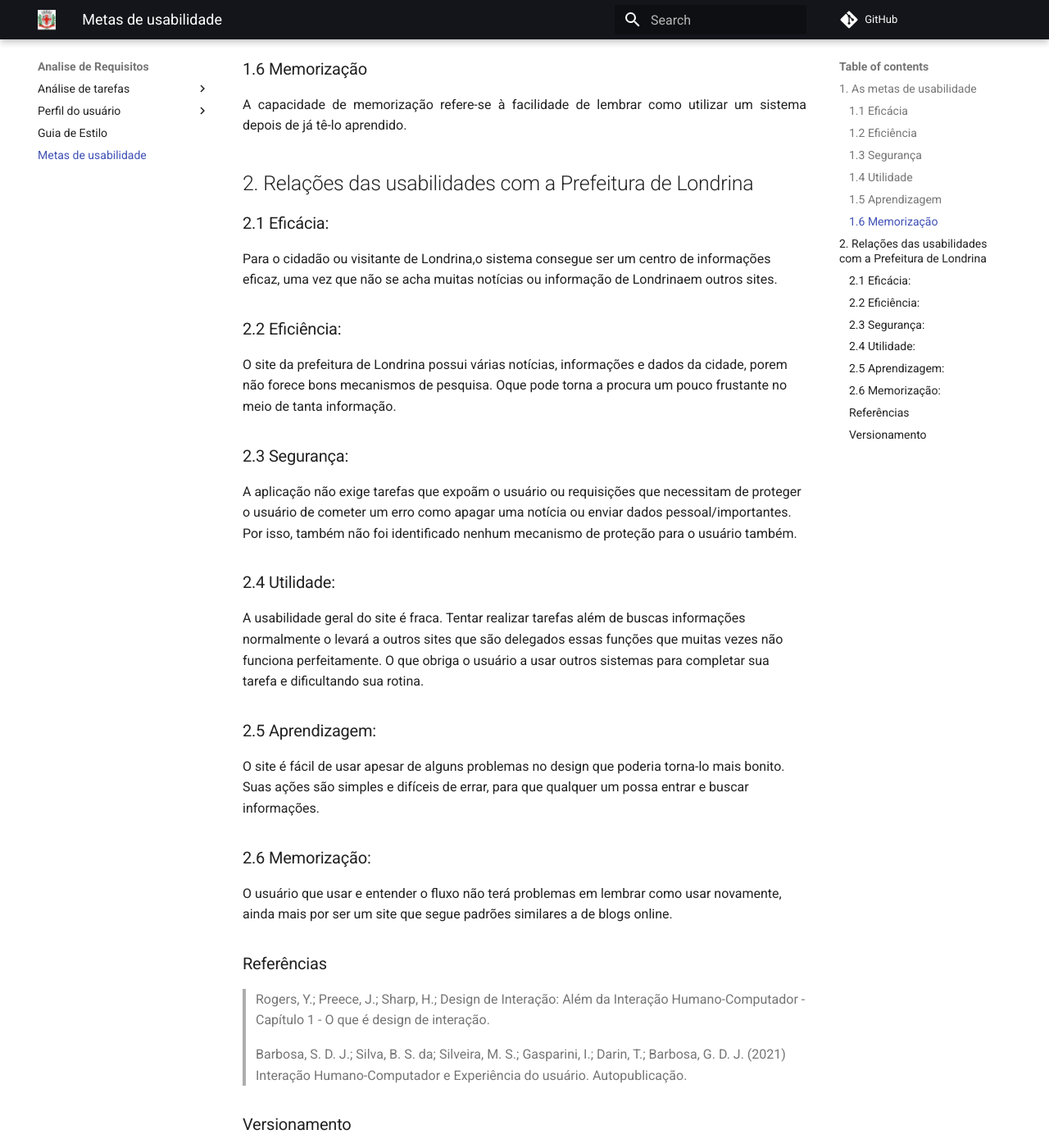
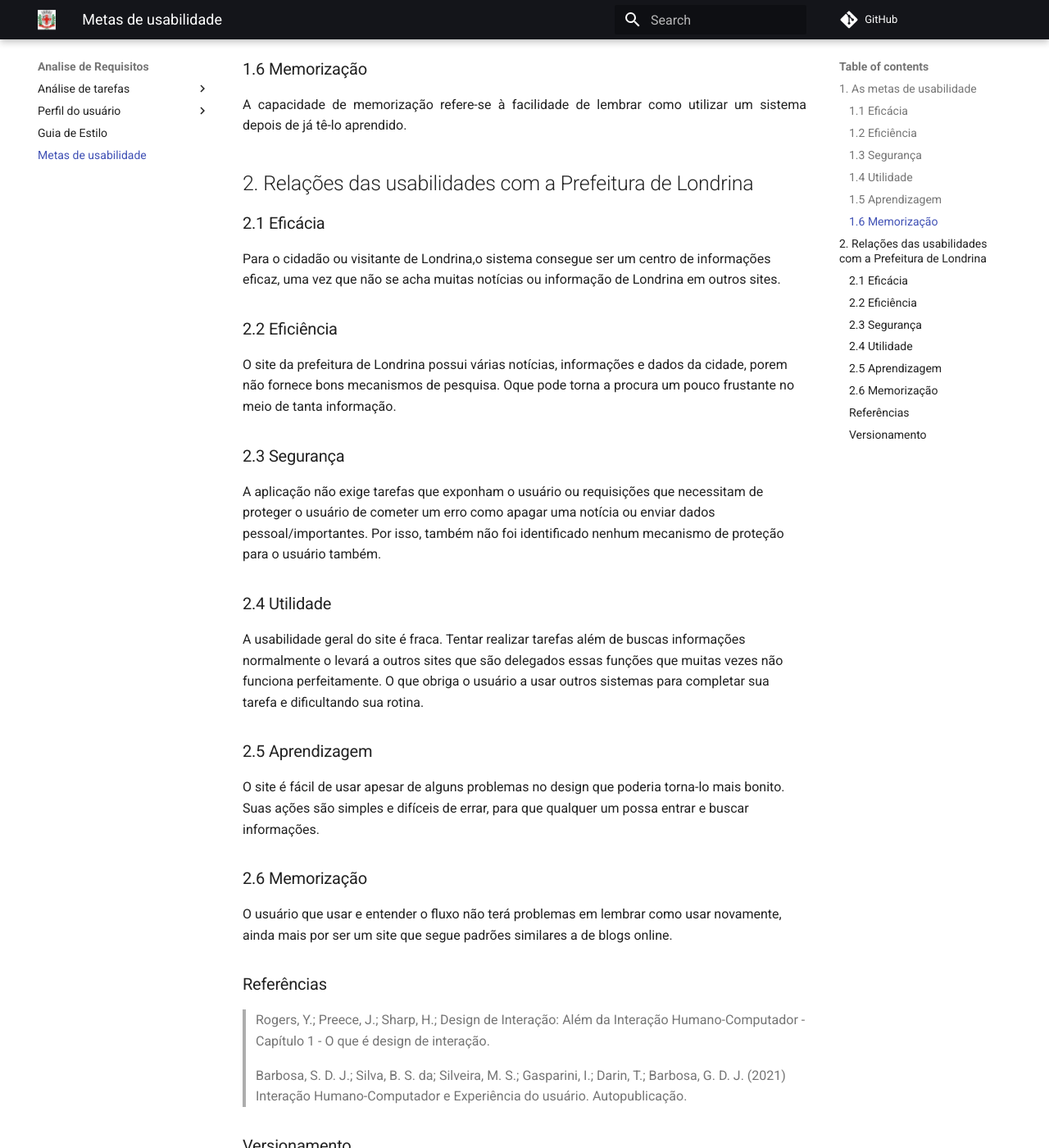
Before and after one commit to Interacao-Humano-Computador/2021.1-Prefeitura-de-Londrina, an MkDocs documentation site: the page built from docs/analise_de_requisitos/metas_de_usabilidade/metas.md, in a window 1280 px wide and 1400 px high, scrolled down 1040 px. Shown: the whole window at 82% size. Built offline with MkDocs 1.6.1 and Material for MkDocs 9.7.7, drawn with Linux system fonts in a browser that asks for light colours; comment, search, counter and statistics services are not loaded; some of the changed text lies outside the part shown.

```diff
--- a/docs/analise_de_requisitos/metas_de_usabilidade/metas.md
+++ b/docs/analise_de_requisitos/metas_de_usabilidade/metas.md
@@ -10,58 +10,66 @@ Existem ao total 6 (seis) metas de usabilidade de sistema que foram definidas po
 ## 1. As metas de usabilidade
 
 ### 1.1 Eficácia
+
 <p align = "justify">
 Se refere a o quanto o sistema é bom em fazer o que se espera dele.
 </p>
 
 ### 1.2 Eficiência
+
 <p align = "justify">
 Se refere à maneira como o sistema auxilia os usuários na realização de suas tarefas.
 </p>
 
 ### 1.3 Segurança
+
 <p align = "justify">
 Envolve proteger o usuário de condições perigosas e situações indesejáveis. Se refere a ajudar qualquer usuário a evitar os perigos de realizar ações indesejadas acidentalmente. Também diz respeito ao possível medo dos usuários diante das consequências de cometerem erros e como isso afeta seu comportamento.
 </p>
 
 ### 1.4 Utilidade
+
 <p align = "justify">
 Se refere à medida na qual o sistema oferece o tipo certo de funcionalidade, de modo que os usuários possam fazer aquilo que precisam ou desejam.
 </p>
 
 ### 1.5 Aprendizagem
+
 <p align = "justify">
 A capacidade de aprendizagem refere-se à facilidade de aprender a usar um sistema.
 </p>
 
 ### 1.6 Memorização
+
 <p align = "justify">
 A capacidade de memorização refere-se à facilidade de lembrar como utilizar um sistema depois de já tê-lo aprendido.
 </p>
 
 ## 2. Relações das usabilidades com a Prefeitura de Londrina
 
-### 2.1 Eficácia:
-  Para o cidadão ou visitante de Londrina,o sistema consegue ser um centro de informações eficaz, uma vez que não se acha muitas notícias ou informação de Londrinaem outros sites.
+### 2.1 Eficácia
 
-### 2.2 Eficiência:
-  O site da prefeitura de Londrina possui várias notícias, informações e dados da cidade, porem não forece bons mecanismos de pesquisa. Oque pode torna a procura um pouco frustante no meio de tanta informação.
+Para o cidadão ou visitante de Londrina,o sistema consegue ser um centro de informações eficaz, uma vez que não se acha muitas notícias ou informação de Londrina em outros sites.
 
+### 2.2 Eficiência
 
-### 2.3 Segurança:
-  A aplicação não exige tarefas que expoãm o usuário ou requisições que necessitam de proteger o usuário de cometer um erro como apagar uma notícia ou enviar dados pessoal/importantes. Por isso, também não foi identificado nenhum mecanismo de proteção para o usuário também.
+O site da prefeitura de Londrina possui várias notícias, informações e dados da cidade, porem não fornece bons mecanismos de pesquisa. Oque pode torna a procura um pouco frustante no meio de tanta informação.
 
+### 2.3 Segurança
 
-### 2.4 Utilidade:
-  A usabilidade geral do site é fraca. Tentar realizar tarefas além de buscas informações normalmente o levará a outros sites que são delegados essas funções que muitas vezes não funciona perfeitamente. O que obriga o usuário a usar outros sistemas para completar sua tarefa e dificultando sua rotina.
+A aplicação não exige tarefas que exponham o usuário ou requisições que necessitam de proteger o usuário de cometer um erro como apagar uma notícia ou enviar dados pessoal/importantes. Por isso, também não foi identificado nenhum mecanismo de proteção para o usuário também.
 
+### 2.4 Utilidade
 
-### 2.5 Aprendizagem:
-  O site é fácil de usar apesar de alguns problemas no design que poderia torna-lo mais bonito. Suas ações são simples e difíceis de errar, para que qualquer um possa entrar e buscar informações.
+A usabilidade geral do site é fraca. Tentar realizar tarefas além de buscas informações normalmente o levará a outros sites que são delegados essas funções que muitas vezes não funciona perfeitamente. O que obriga o usuário a usar outros sistemas para completar sua tarefa e dificultando sua rotina.
 
+### 2.5 Aprendizagem
 
-### 2.6 Memorização:
-  O usuário que usar e entender o fluxo não terá problemas em lembrar como usar novamente, ainda mais por ser um site que segue padrões similares a de blogs online.
+O site é fácil de usar apesar de alguns problemas no design que poderia torna-lo mais bonito. Suas ações são simples e difíceis de errar, para que qualquer um possa entrar e buscar informações.
+
+### 2.6 Memorização
+
+O usuário que usar e entender o fluxo não terá problemas em lembrar como usar novamente, ainda mais por ser um site que segue padrões similares a de blogs online.
 
 ### Referências
 
```
Also changed, not shown: other parts of docs/analise_de_requisitos/metas_de_usabilidade/metas.md (+6 -5 lines), docs/analise_de_requisitos/guia_de_estilo.md (+1 -1 lines).
